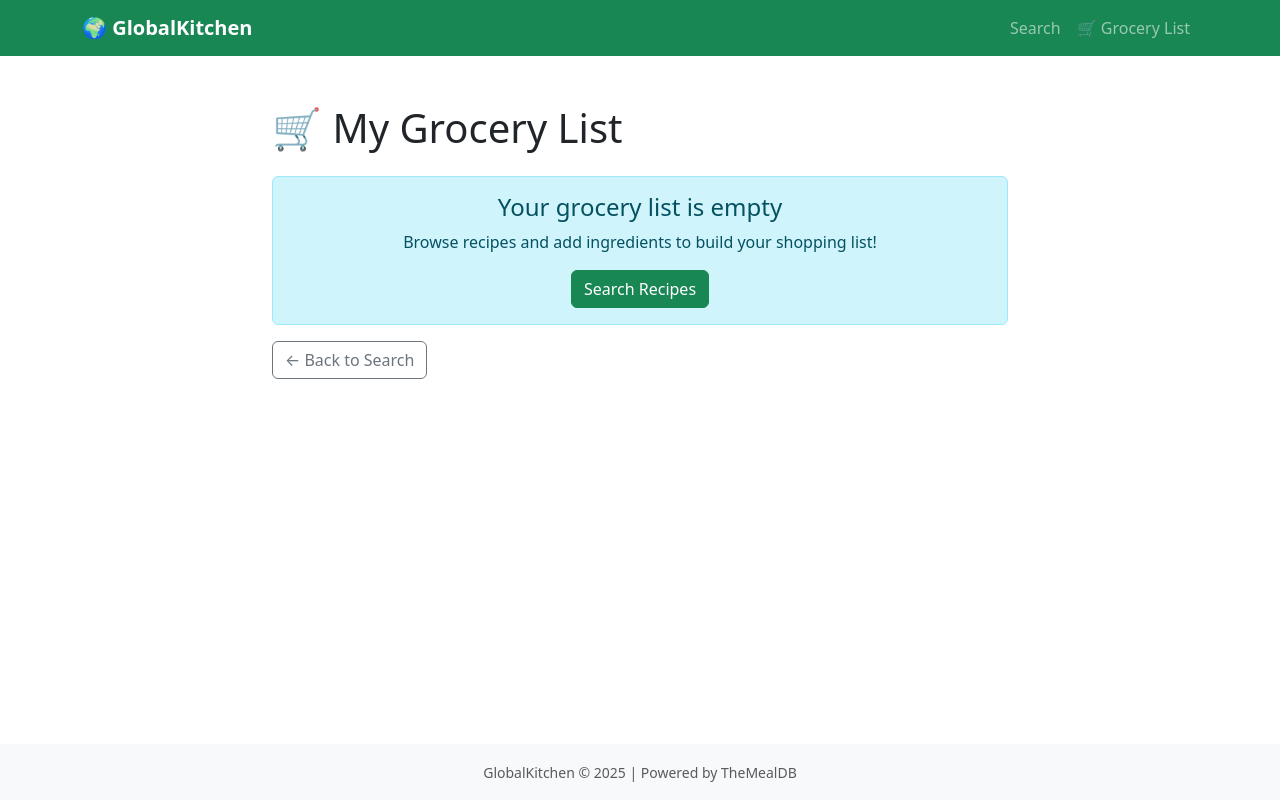
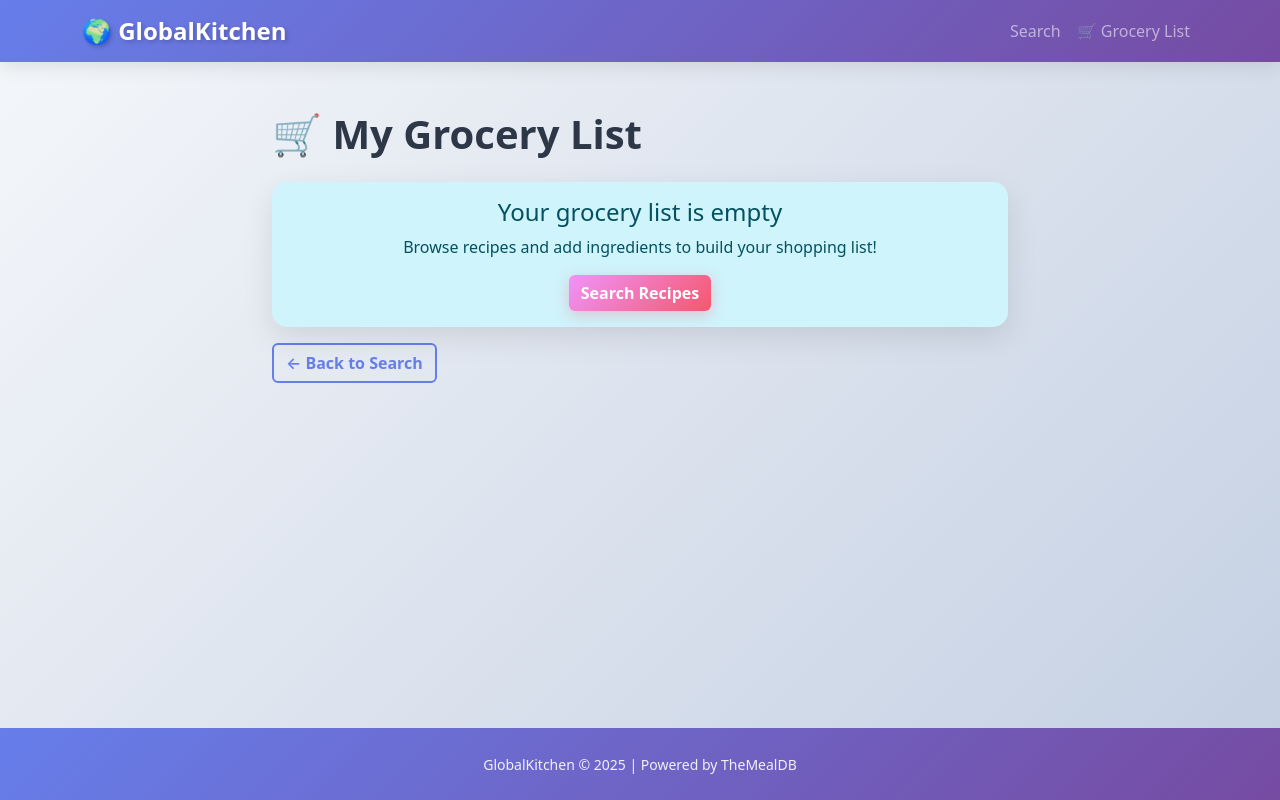
Before and after one commit to julisunkan/dish, a Flask app: page /grocery-list in a window 1280 px wide. Run offline with Flask 3, Linux system fonts and the light colour scheme.

Commit message:
Enhance the web application's appearance with vibrant gradients and appealing styles
Introduce new CSS variables for gradients and shadows, update body background, navbar, recipe cards, and buttons with a more colorful and modern aesthetic.

Replit-Commit-Author: Agent
Replit-Commit-Session-Id: 3f09b101-3ca2-47cc-a491-9ddd3bae63b1
Replit-Commit-Checkpoint-Type: full_checkpoint
Replit-Commit-Screenshot-Url: https://storage.googleapis.com/screenshot-production-us-central1/11be0a45-0bea-4fdc-aa05-6ce9403d48db/3f09b101-3ca2-47cc-a491-9ddd3bae63b1/oVRAsVi

```diff
--- a/templates/base.html
+++ b/templates/base.html
@@ -12,25 +12,179 @@
     <link rel="icon" type="image/png" href="{{ url_for('static', filename='icons/icon-192.png') }}">
 
     <style>
+        :root {
+            --primary-gradient: linear-gradient(135deg, #667eea 0%, #764ba2 100%);
+            --success-gradient: linear-gradient(135deg, #f093fb 0%, #f5576c 100%);
+            --info-gradient: linear-gradient(135deg, #4facfe 0%, #00f2fe 100%);
+            --warm-gradient: linear-gradient(135deg, #fa709a 0%, #fee140 100%);
+            --card-shadow: 0 10px 30px rgba(0, 0, 0, 0.1);
+            --card-hover-shadow: 0 15px 40px rgba(0, 0, 0, 0.15);
+        }
+
         body {
             min-height: 100vh;
             display: flex;
             flex-direction: column;
+            background: linear-gradient(135deg, #f5f7fa 0%, #c3cfe2 100%);
         }
+
         .content {
             flex: 1;
         }
+
+        .navbar {
+            background: var(--primary-gradient) !important;
+            box-shadow: 0 4px 20px rgba(0, 0, 0, 0.1);
+        }
+
+        .navbar-brand {
+            font-weight: bold;
+            font-size: 1.5rem;
+            text-shadow: 2px 2px 4px rgba(0, 0, 0, 0.2);
+        }
+
+        .nav-link {
+            font-weight: 500;
+            transition: all 0.3s ease;
+        }
+
+        .nav-link:hover {
+            transform: translateY(-2px);
+        }
+
+        .recipe-card {
+            transition: all 0.3s ease;
+            border: none !important;
+            box-shadow: var(--card-shadow);
+            border-radius: 15px !important;
+            overflow: hidden;
+        }
+
+        .recipe-card:hover {
+            transform: translateY(-8px);
+            box-shadow: var(--card-hover-shadow);
+        }
+
         .recipe-card img {
             height: 200px;
             object-fit: cover;
+            transition: transform 0.3s ease;
         }
-        .navbar-brand {
-            font-weight: bold;
+
+        .recipe-card:hover img {
+            transform: scale(1.05);
+        }
+
+        .card {
+            border: none;
+            box-shadow: var(--card-shadow);
+            border-radius: 15px;
+            overflow: hidden;
+        }
+
+        .btn-success {
+            background: var(--success-gradient);
+            border: none;
+            font-weight: 600;
+            transition: all 0.3s ease;
+            box-shadow: 0 4px 15px rgba(245, 87, 108, 0.3);
+        }
+
+        .btn-success:hover {
+            transform: translateY(-2px);
+            box-shadow: 0 6px 20px rgba(245, 87, 108, 0.4);
+        }
+
+        .btn-danger {
+            background: linear-gradient(135deg, #f83600 0%, #fe8c00 100%);
+            border: none;
+            font-weight: 600;
+            transition: all 0.3s ease;
+            box-shadow: 0 4px 15px rgba(248, 54, 0, 0.3);
+        }
+
+        .btn-danger:hover {
+            transform: translateY(-2px);
+            box-shadow: 0 6px 20px rgba(248, 54, 0, 0.4);
+        }
+
+        .btn-outline-secondary {
+            border: 2px solid #667eea;
+            color: #667eea;
+            font-weight: 600;
+            transition: all 0.3s ease;
+        }
+
+        .btn-outline-secondary:hover {
+            background: var(--primary-gradient);
+            border-color: transparent;
+            color: white;
+            transform: translateY(-2px);
+        }
+
+        .badge {
+            padding: 0.5em 0.8em;
+            font-weight: 600;
+            border-radius: 10px;
+        }
+
+        .badge.bg-primary {
+            background: var(--primary-gradient) !important;
+        }
+
+        .badge.bg-info {
+            background: var(--info-gradient) !important;
+        }
+
+        .input-group-lg .form-control {
+            border-radius: 15px 0 0 15px !important;
+            border: 2px solid #e0e0e0;
+            transition: all 0.3s ease;
+        }
+
+        .input-group-lg .form-control:focus {
+            border-color: #667eea;
+            box-shadow: 0 0 0 0.2rem rgba(102, 126, 234, 0.25);
+        }
+
+        .input-group-lg .btn {
+            border-radius: 0 15px 15px 0 !important;
+        }
+
+        footer {
+            background: linear-gradient(135deg, #667eea 0%, #764ba2 100%) !important;
+            color: white !important;
+        }
+
+        footer small {
+            color: rgba(255, 255, 255, 0.9) !important;
+        }
+
+        h1, h2, h3 {
+            color: #2d3748;
+            font-weight: 700;
+        }
+
+        .list-group-item {
+            border: none;
+            border-bottom: 1px solid #e0e0e0;
+            transition: all 0.3s ease;
+        }
+
+        .list-group-item:hover {
+            background-color: #f8f9fa;
+            padding-left: 1.5rem;
+        }
+
+        .alert {
+            border: none;
+            border-radius: 15px;
+            box-shadow: var(--card-shadow);
         }
     </style>
 </head>
 <body>
-    <nav class="navbar navbar-expand-lg navbar-dark bg-success">
+    <nav class="navbar navbar-expand-lg navbar-dark">
         <div class="container">
             <a class="navbar-brand" href="{{ url_for('search') }}">🌍 GlobalKitchen</a>
             <button class="navbar-toggler" type="button" data-bs-toggle="collapse" data-bs-target="#navbarNav">
@@ -58,8 +212,8 @@
         {% block content %}{% endblock %}
     </div>
 
-    <footer class="bg-light py-3 mt-5">
-        <div class="container text-center text-muted">
+    <footer class="py-4 mt-5">
+        <div class="container text-center">
             <small>GlobalKitchen &copy; 2025 | Powered by TheMealDB</small>
         </div>
     </footer>
```
